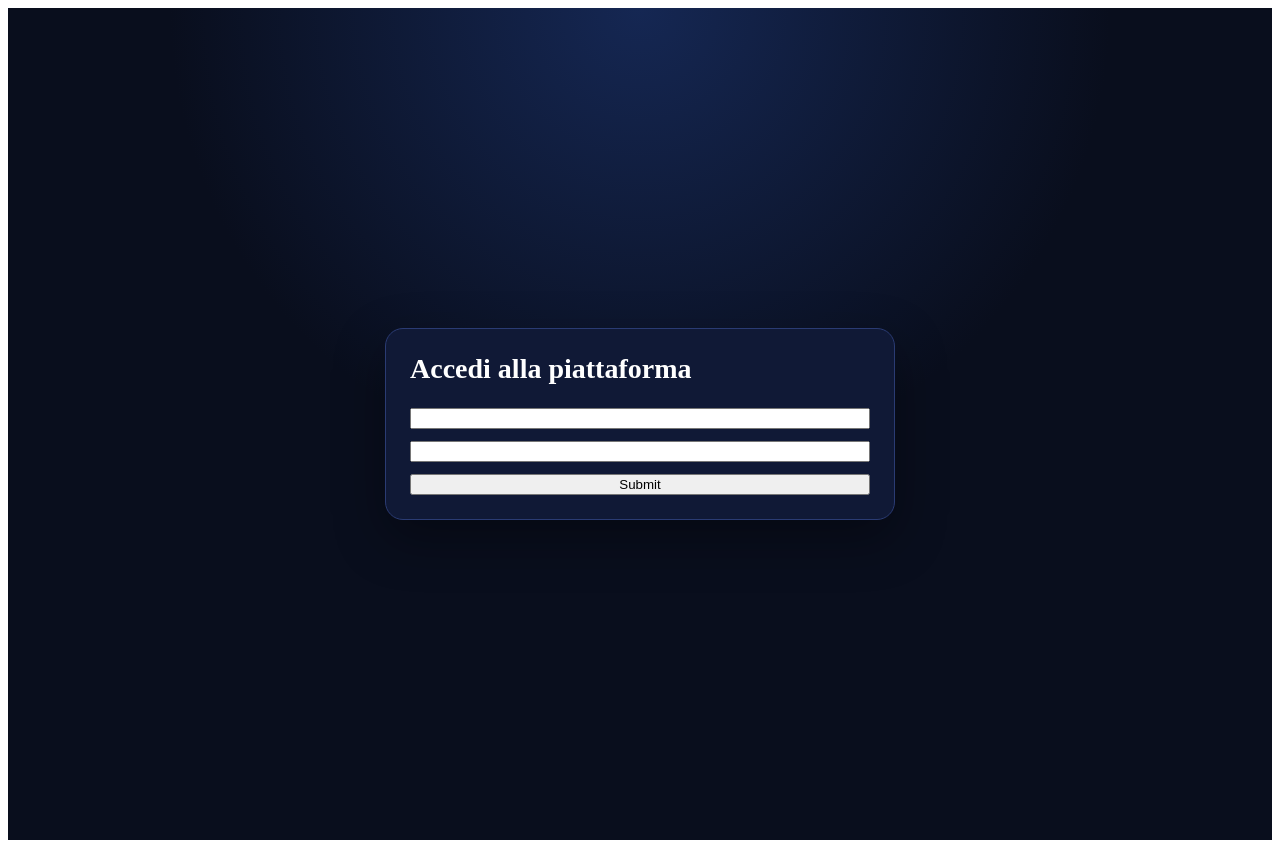
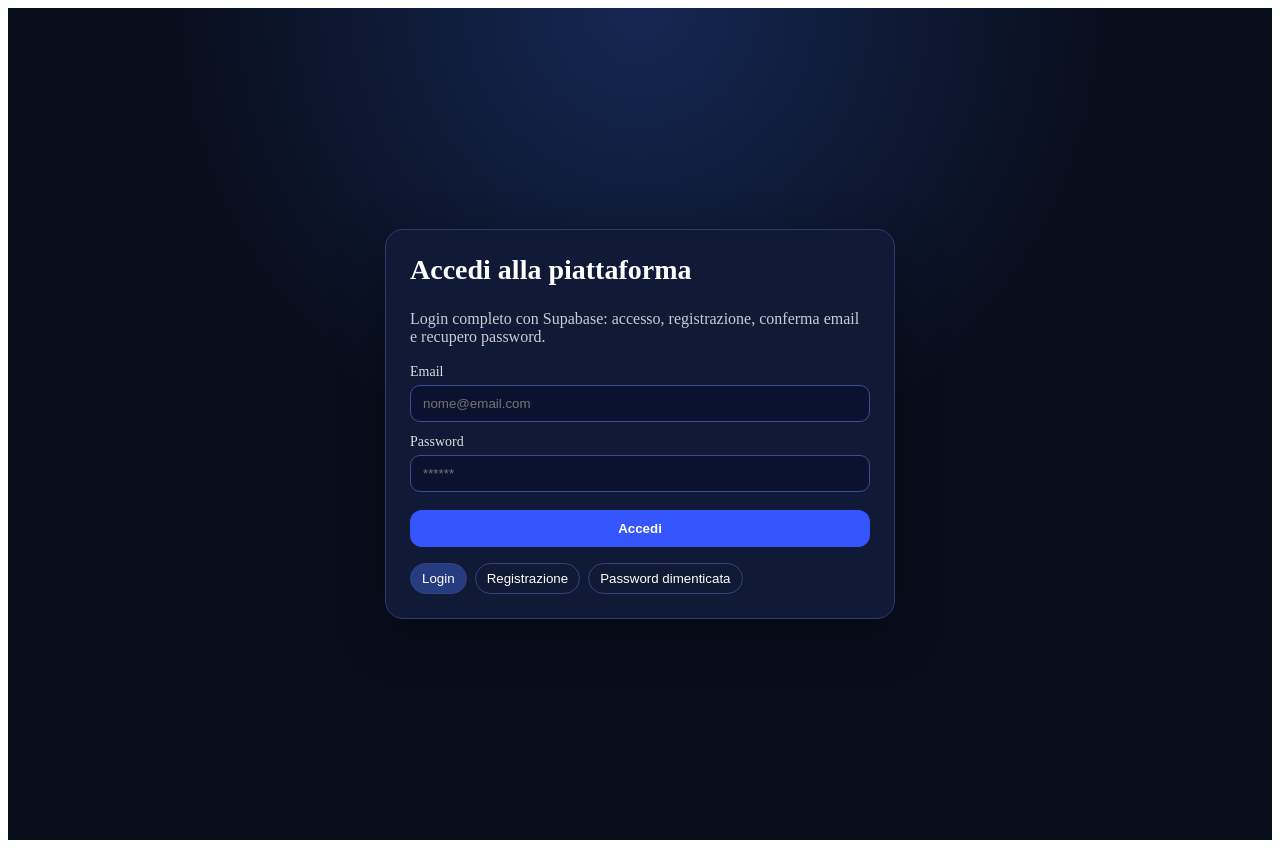
Before and after one commit to REALG99/ProbaBet, a Next.js app: page /login in a window 1280 px wide. Built offline with nearby package versions, Linux system fonts and the light colour scheme; no server answers.

Commit message:
Update page.tsx

```diff
--- a/app/login/page.tsx
+++ b/app/login/page.tsx
@@ -149,23 +149,96 @@ export default function LoginPage() {
         }}
       >
         <h1 style={{ marginTop: 0, fontSize: 28 }}>{title}</h1>
+        <p style={{ opacity: 0.78, marginBottom: 18 }}>
+          Login completo con Supabase: accesso, registrazione, conferma email e recupero password.
+        </p>
 
         <form onSubmit={submit} style={{ display: 'grid', gap: 12 }}>
           {(mode === 'login' || mode === 'register' || mode === 'reset') && (
-            <input value={email} onChange={(e) => setEmail(e.target.value)} />
+            <label style={{ display: 'grid', gap: 5 }}>
+              <span style={{ fontSize: 14, opacity: 0.86 }}>Email</span>
+              <input
+                type="email"
+                required
+                value={email}
+                onChange={(e) => setEmail(e.target.value)}
+                placeholder="nome@email.com"
+                style={{ borderRadius: 10, border: '1px solid #3a4f8e', padding: '10px 12px', background: '#0b1230', color: '#fff' }}
+              />
+            </label>
           )}
 
           {mode !== 'reset' && (
-            <input value={password} onChange={(e) => setPassword(e.target.value)} />
+            <label style={{ display: 'grid', gap: 5 }}>
+              <span style={{ fontSize: 14, opacity: 0.86 }}>{mode === 'update' ? 'Nuova password' : 'Password'}</span>
+              <input
+                type="password"
+                required
+                minLength={6}
+                value={password}
+                onChange={(e) => setPassword(e.target.value)}
+                placeholder="******"
+                style={{ borderRadius: 10, border: '1px solid #3a4f8e', padding: '10px 12px', background: '#0b1230', color: '#fff' }}
+              />
+            </label>
           )}
 
-          <button disabled={loading} type="submit">
-            {loading ? '...' : 'Submit'}
+          <button
+            disabled={loading}
+            type="submit"
+            style={{
+              marginTop: 6,
+              border: 'none',
+              borderRadius: 12,
+              padding: '11px 13px',
+              background: '#3556ff',
+              color: '#fff',
+              fontWeight: 700,
+              cursor: 'pointer',
+            }}
+          >
+            {loading
+              ? 'Attendere...'
+              : mode === 'login'
+                ? 'Accedi'
+                : mode === 'register'
+                  ? 'Registrati'
+                  : mode === 'reset'
+                    ? 'Invia reset'
+                    : 'Aggiorna password'}
           </button>
         </form>
 
-        {error && <p>{error}</p>}
-        {message && <p>{message}</p>}
+        {error && (
+          <p style={{ marginTop: 12, color: '#ff8e8e', background: '#3a1414', padding: 10, borderRadius: 10 }}>{error}</p>
+        )}
+
+        {message && (
+          <p style={{ marginTop: 12, color: '#9ee6b1', background: '#143022', padding: 10, borderRadius: 10 }}>{message}</p>
+        )}
+
+        {mode !== 'update' && (
+          <div style={{ marginTop: 16, display: 'flex', gap: 8, flexWrap: 'wrap' }}>
+            <button
+              onClick={() => setMode('login')}
+              style={{ border: '1px solid #31447d', background: mode === 'login' ? '#263b80' : 'transparent', color: '#fff', borderRadius: 20, padding: '7px 11px' }}
+            >
+              Login
+            </button>
+            <button
+              onClick={() => setMode('register')}
+              style={{ border: '1px solid #31447d', background: mode === 'register' ? '#263b80' : 'transparent', color: '#fff', borderRadius: 20, padding: '7px 11px' }}
+            >
+              Registrazione
+            </button>
+            <button
+              onClick={() => setMode('reset')}
+              style={{ border: '1px solid #31447d', background: mode === 'reset' ? '#263b80' : 'transparent', color: '#fff', borderRadius: 20, padding: '7px 11px' }}
+            >
+              Password dimenticata
+            </button>
+          </div>
+        )}
       </section>
     </main>
   );
```
